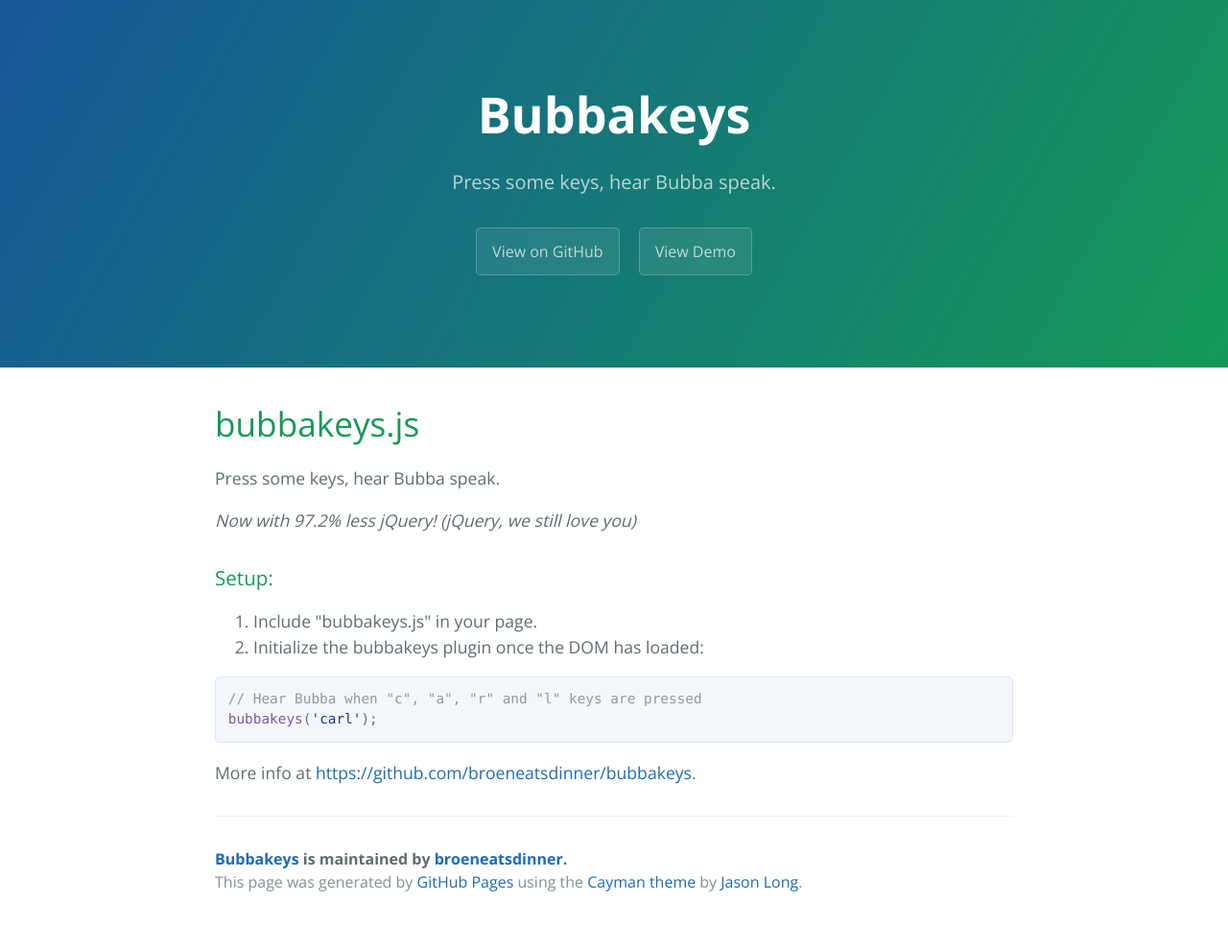
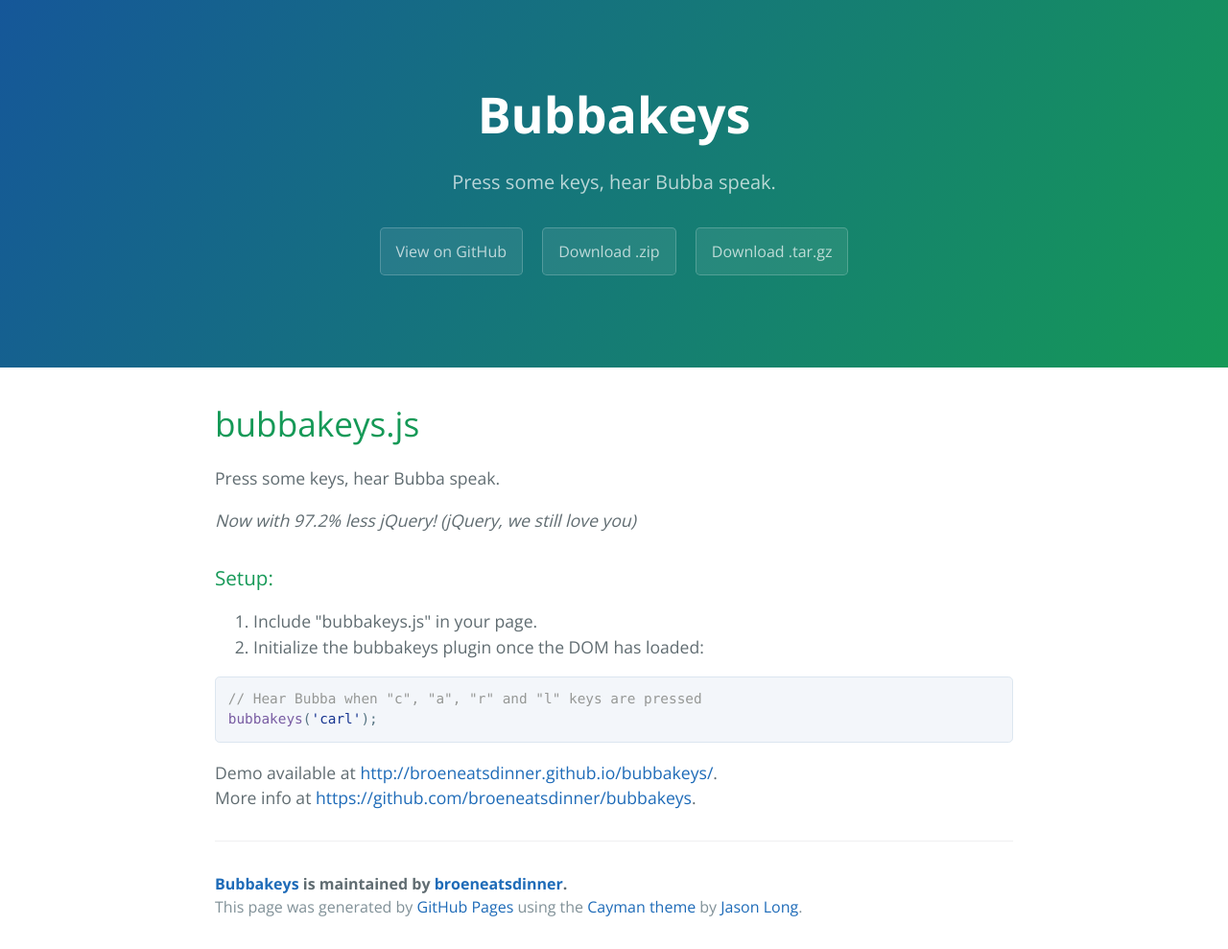
Before and after one commit to broeneatsdinner/bubbakeys, a plain HTML site: page index.html in a window 1280 px wide. Shown: the whole page at 96% size. Before the commit the page ends 963 px from the top, so only its background shows below. Drawn offline with nearby package versions, Linux system fonts and the light colour scheme.

```diff
--- a/index.html
+++ b/index.html
@@ -14,7 +14,8 @@
       <h1 class="project-name">Bubbakeys</h1>
       <h2 class="project-tagline">Press some keys, hear Bubba speak.</h2>
       <a href="https://github.com/broeneatsdinner/bubbakeys" class="btn">View on GitHub</a>
-			<a href="example.html" class="btn">View Demo</a>
+      <a href="https://github.com/broeneatsdinner/bubbakeys/zipball/master" class="btn">Download .zip</a>
+      <a href="https://github.com/broeneatsdinner/bubbakeys/tarball/master" class="btn">Download .tar.gz</a>
     </section>
 
     <section class="main-content">
@@ -36,7 +37,8 @@
 <div class="highlight highlight-source-js"><pre><span class="pl-c">// Hear Bubba when "c", "a", "r" and "l" keys are pressed</span>
 <span class="pl-en">bubbakeys</span>(<span class="pl-s"><span class="pl-pds">'</span>carl<span class="pl-pds">'</span></span>);</pre></div>
 
-<p>More info at <a href="https://github.com/broeneatsdinner/bubbakeys">https://github.com/broeneatsdinner/bubbakeys</a>.</p>
+<p>Demo available at <a href="http://broeneatsdinner.github.io/bubbakeys/">http://broeneatsdinner.github.io/bubbakeys/</a>.<br>
+More info at <a href="https://github.com/broeneatsdinner/bubbakeys">https://github.com/broeneatsdinner/bubbakeys</a>.</p>
 
       <footer class="site-footer">
         <span class="site-footer-owner"><a href="https://github.com/broeneatsdinner/bubbakeys">Bubbakeys</a> is maintained by <a href="https://github.com/broeneatsdinner">broeneatsdinner</a>.</span>
```
Also changed, not shown: params.json (+1 -1 lines). Lines whose indentation alone changed are shown as unchanged.
